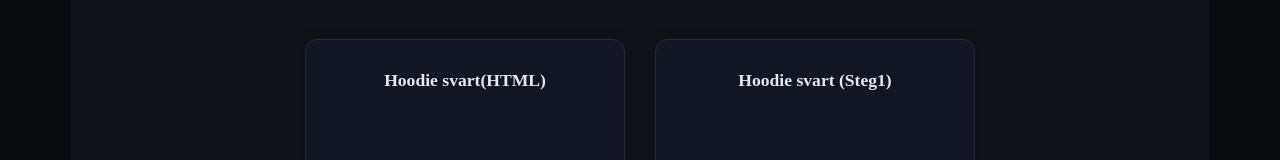
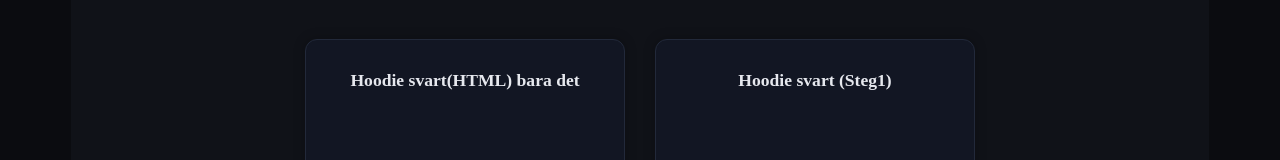
Before and after one commit to Delzarkafashi/JavaScript-Grunder-Steg-For-Steg, a plain HTML site: page produkter.html in a window 1280 px wide. Shown: the part 279-439 px from the top of the page. Drawn offline with Linux system fonts and the light colour scheme.

Commit message:
testar nåt

```diff
--- a/produkter.html
+++ b/produkter.html
@@ -44,7 +44,7 @@
                 <div class="product-grid">
               <div class="parent-klader">
                 <section class="produkt-kort-klader">
-                  <h3 class="titel-klader">Hoodie svart(HTML)</h3>
+                  <h3 class="titel-klader">Hoodie svart(HTML) bara det </h3>
                   <div class="bild-klader">
                     <img src="assets/images/hoodie-svart.jpg"
                       alt="Grön hoodie i mörk miljö">
```
